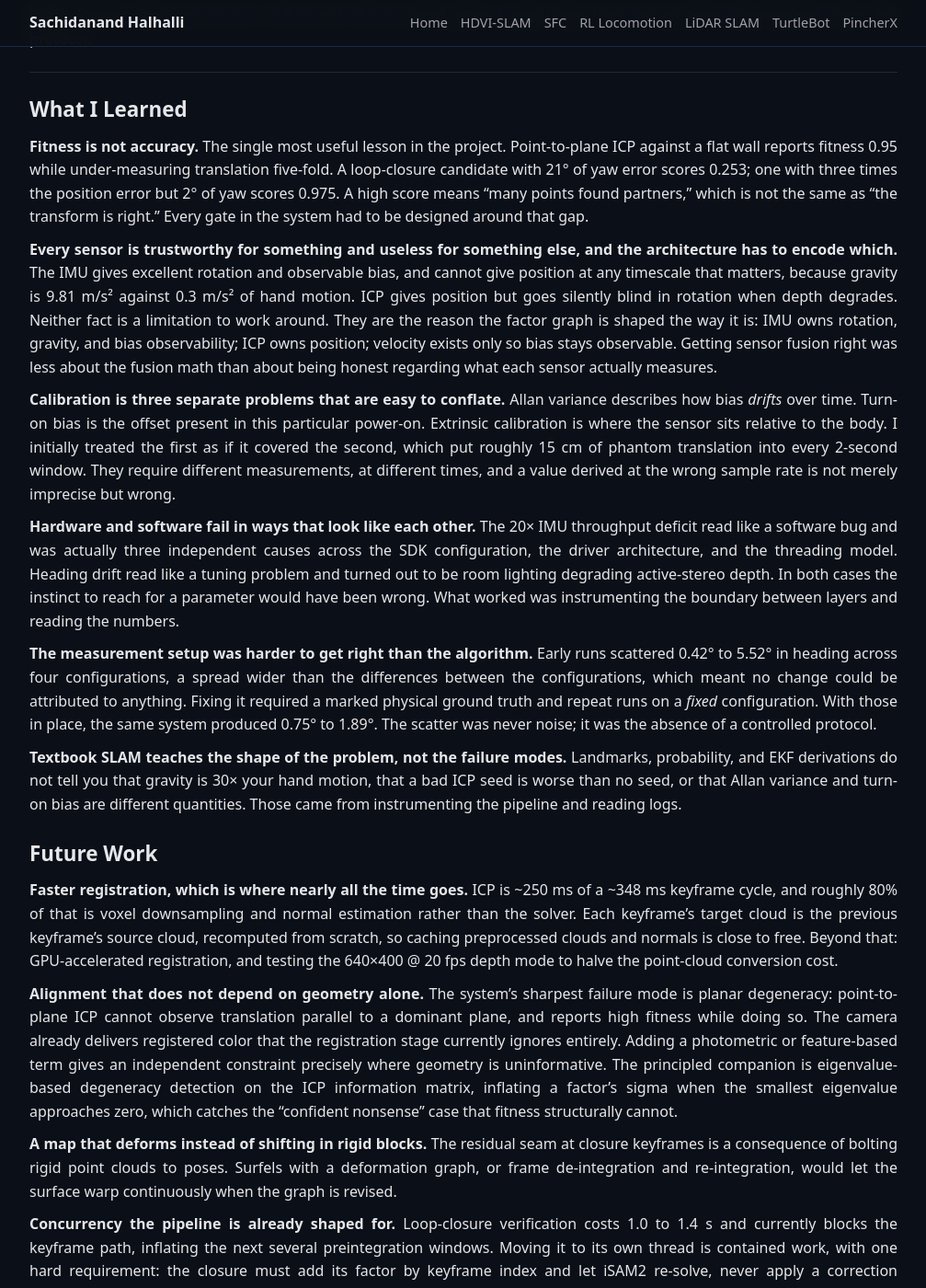
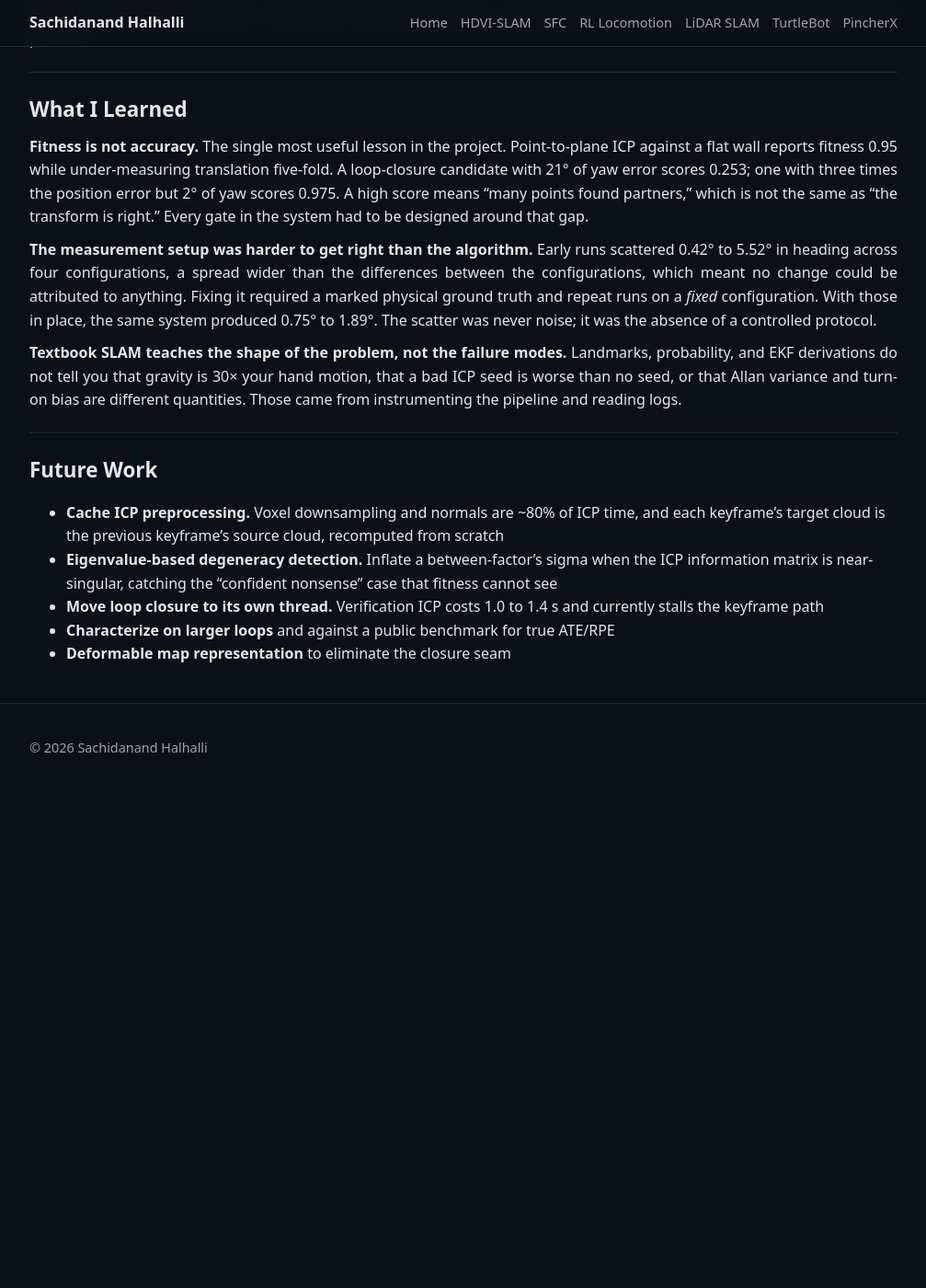
Before and after one commit to halhalli-s/halhalli-s.github.io, a Jekyll site: the page built from Projects/hdvi_slam.md, in a window 1280 px wide and 1400 px high, scrolled down 6086 px. Shown: the whole window at 92% size, without its empty margins (136-1143 px from the left). Built offline with Jekyll 4.4.1, drawn with Linux system fonts in a browser that asks for light colours; after the commit the page ends 6946 px from its top, so only the background shows below that; some of the changed text lies outside the part shown.

Commit message:
Add files via upload

```diff
--- a/Projects/hdvi_slam.md
+++ b/Projects/hdvi_slam.md
@@ -212,26 +212,16 @@ Tightened to 0.009 rad, then reverted to 0.03. The tight value claims every keyf
 
 **Fitness is not accuracy.** The single most useful lesson in the project. Point-to-plane ICP against a flat wall reports fitness 0.95 while under-measuring translation five-fold. A loop-closure candidate with 21° of yaw error scores 0.253; one with three times the position error but 2° of yaw scores 0.975. A high score means "many points found partners," which is not the same as "the transform is right." Every gate in the system had to be designed around that gap.
 
-**Every sensor is trustworthy for something and useless for something else, and the architecture has to encode which.** The IMU gives excellent rotation and observable bias, and cannot give position at any timescale that matters, because gravity is 9.81 m/s² against 0.3 m/s² of hand motion. ICP gives position but goes silently blind in rotation when depth degrades. Neither fact is a limitation to work around. They are the reason the factor graph is shaped the way it is: IMU owns rotation, gravity, and bias observability; ICP owns position; velocity exists only so bias stays observable. Getting sensor fusion right was less about the fusion math than about being honest regarding what each sensor actually measures.
-
-**Calibration is three separate problems that are easy to conflate.** Allan variance describes how bias *drifts* over time. Turn-on bias is the offset present in this particular power-on. Extrinsic calibration is where the sensor sits relative to the body. I initially treated the first as if it covered the second, which put roughly 15 cm of phantom translation into every 2-second window. They require different measurements, at different times, and a value derived at the wrong sample rate is not merely imprecise but wrong.
-
-**Hardware and software fail in ways that look like each other.** The 20× IMU throughput deficit read like a software bug and was actually three independent causes across the SDK configuration, the driver architecture, and the threading model. Heading drift read like a tuning problem and turned out to be room lighting degrading active-stereo depth. In both cases the instinct to reach for a parameter would have been wrong. What worked was instrumenting the boundary between layers and reading the numbers.
-
 **The measurement setup was harder to get right than the algorithm.** Early runs scattered 0.42° to 5.52° in heading across four configurations, a spread wider than the differences between the configurations, which meant no change could be attributed to anything. Fixing it required a marked physical ground truth and repeat runs on a *fixed* configuration. With those in place, the same system produced 0.75° to 1.89°. The scatter was never noise; it was the absence of a controlled protocol.
 
 **Textbook SLAM teaches the shape of the problem, not the failure modes.** Landmarks, probability, and EKF derivations do not tell you that gravity is 30× your hand motion, that a bad ICP seed is worse than no seed, or that Allan variance and turn-on bias are different quantities. Those came from instrumenting the pipeline and reading logs.
 
+---
+
 ## Future Work
 
-**Faster registration, which is where nearly all the time goes.** ICP is ~250 ms of a ~348 ms keyframe cycle, and roughly 80% of that is voxel downsampling and normal estimation rather than the solver. Each keyframe's target cloud is the previous keyframe's source cloud, recomputed from scratch, so caching preprocessed clouds and normals is close to free. Beyond that: GPU-accelerated registration, and testing the 640×400 @ 20 fps depth mode to halve the point-cloud conversion cost.
-
-**Alignment that does not depend on geometry alone.** The system's sharpest failure mode is planar degeneracy: point-to-plane ICP cannot observe translation parallel to a dominant plane, and reports high fitness while doing so. The camera already delivers registered color that the registration stage currently ignores entirely. Adding a photometric or feature-based term gives an independent constraint precisely where geometry is uninformative. The principled companion is eigenvalue-based degeneracy detection on the ICP information matrix, inflating a factor's sigma when the smallest eigenvalue approaches zero, which catches the "confident nonsense" case that fitness structurally cannot.
-
-**A map that deforms instead of shifting in rigid blocks.** The residual seam at closure keyframes is a consequence of bolting rigid point clouds to poses. Surfels with a deformation graph, or frame de-integration and re-integration, would let the surface warp continuously when the graph is revised.
-
-**Concurrency the pipeline is already shaped for.** Loop-closure verification costs 1.0 to 1.4 s and currently blocks the keyframe path, inflating the next several preintegration windows. Moving it to its own thread is contained work, with one hard requirement: the closure must add its factor by keyframe index and let iSAM2 re-solve, never apply a correction computed before the graph advanced.
-
-**Off the laptop and onto embedded hardware.** The pipeline currently runs on a desktop CPU. Getting it onto a Jetson-class board is the difference between a demonstration and something deployable on a robot, and the profiling needed to know whether that is feasible already exists.
-
-**Validation beyond a single room.** Results here are on 0.6 × 0.9 m and ~0.9 m closed paths, measured as loop-closure endpoint error. Larger loops, and evaluation against a public benchmark such as TUM RGB-D for true ATE and RPE, are what would let these numbers be compared against published systems rather than only against the system's own open-loop baseline.
+- **Cache ICP preprocessing.** Voxel downsampling and normals are ~80% of ICP time, and each keyframe's target cloud is the previous keyframe's source cloud, recomputed from scratch
+- **Eigenvalue-based degeneracy detection.** Inflate a between-factor's sigma when the ICP information matrix is near-singular, catching the "confident nonsense" case that fitness cannot see
+- **Move loop closure to its own thread.** Verification ICP costs 1.0 to 1.4 s and currently stalls the keyframe path
+- **Characterize on larger loops** and against a public benchmark for true ATE/RPE
+- **Deformable map representation** to eliminate the closure seam
```
